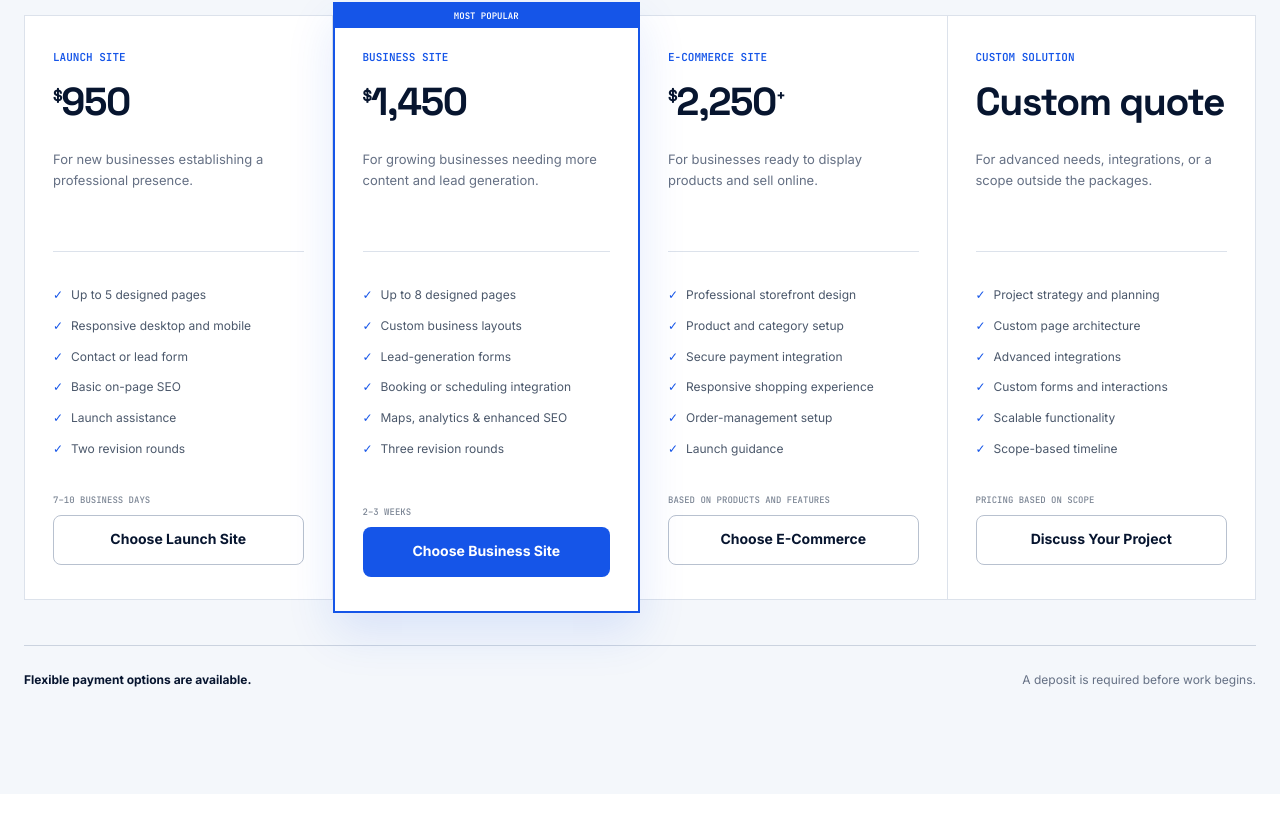
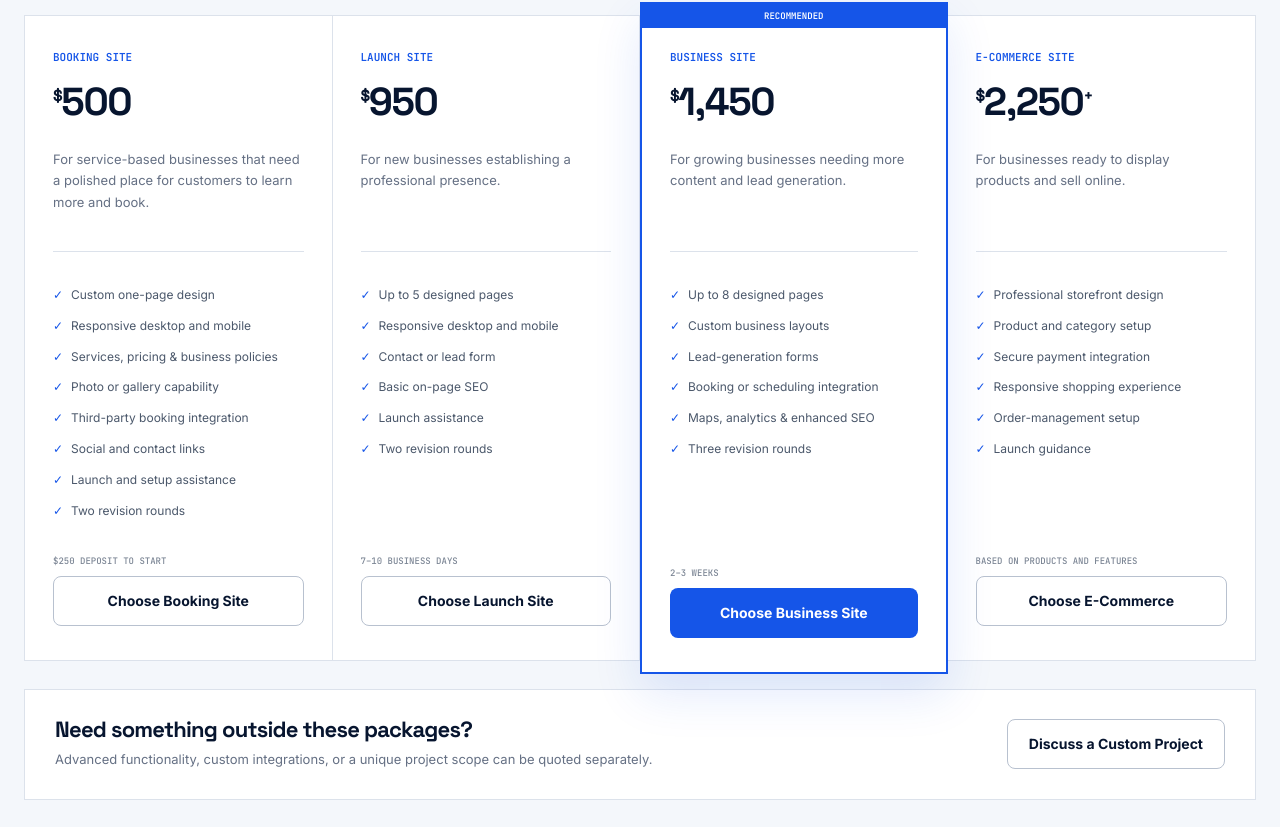
Before and after one commit to Drakes-Code-Design/drakescode, a plain HTML site: page index.html in a window 1280 px wide. Shown: the part 6773-7600 px from the top of the page. Drawn offline with Linux system fonts and the light colour scheme.

Commit message:
UI updates

```diff
--- a/index.html
+++ b/index.html
@@ -594,6 +594,35 @@
           <div class="pricing-grid">
             <article class="price-card reveal">
               <div>
+                <p>Booking Site</p>
+                <h3><sup>$</sup>500</h3>
+                <span
+                  >For service-based businesses that need a polished place for
+                  customers to learn more and book.</span
+                >
+              </div>
+              <ul>
+                <li>Custom one-page design</li>
+                <li>Responsive desktop and mobile</li>
+                <li>Services, pricing &amp; business policies</li>
+                <li>Photo or gallery capability</li>
+                <li>Third-party booking integration</li>
+                <li>Social and contact links</li>
+                <li>Launch and setup assistance</li>
+                <li>Two revision rounds</li>
+              </ul>
+              <p class="delivery">$250 deposit to start</p>
+              <button
+                type="button"
+                class="btn btn-secondary package-button"
+                data-service="booking-site"
+                data-budget="500"
+              >
+                Choose Booking Site
+              </button>
+            </article>
+            <article class="price-card reveal">
+              <div>
                 <p>Launch Site</p>
                 <h3><sup>$</sup>950</h3>
                 <span
@@ -611,6 +640,7 @@
               </ul>
               <p class="delivery">7–10 business days</p>
               <button
+                type="button"
                 class="btn btn-secondary package-button"
                 data-service="launch-site"
                 data-budget="950"
@@ -619,7 +649,7 @@
               </button>
             </article>
             <article class="price-card featured reveal">
-              <p class="popular">Most popular</p>
+              <p class="popular">Recommended</p>
               <div>
                 <p>Business Site</p>
                 <h3><sup>$</sup>1,450</h3>
@@ -638,6 +668,7 @@
               </ul>
               <p class="delivery">2–3 weeks</p>
               <button
+                type="button"
                 class="btn btn-primary package-button"
                 data-service="business-site"
                 data-budget="1450"
@@ -664,6 +695,7 @@
               </ul>
               <p class="delivery">Based on products and features</p>
               <button
+                type="button"
                 class="btn btn-secondary package-button"
                 data-service="ecommerce-site"
                 data-budget="2250-plus"
@@ -671,33 +703,26 @@
                 Choose E-Commerce
               </button>
             </article>
-            <article class="price-card custom reveal">
-              <div>
-                <p>Custom Solution</p>
-                <h3>Custom quote</h3>
-                <span
-                  >For advanced needs, integrations, or a scope outside the
-                  packages.</span
-                >
-              </div>
-              <ul>
-                <li>Project strategy and planning</li>
-                <li>Custom page architecture</li>
-                <li>Advanced integrations</li>
-                <li>Custom forms and interactions</li>
-                <li>Scalable functionality</li>
-                <li>Scope-based timeline</li>
-              </ul>
-              <p class="delivery">Pricing based on scope</p>
+          </div>
+          <aside class="custom-project reveal">
+            <div>
+              <h3>Need something outside these packages?</h3>
+              <p>
+                Advanced functionality, custom integrations, or a unique
+                project scope can be quoted separately.
+              </p>
+            </div>
+            <div>
               <button
+                type="button"
                 class="btn btn-secondary package-button"
                 data-service="custom-solution"
                 data-budget="custom-quote"
               >
-                Discuss Your Project
+                Discuss a Custom Project
               </button>
-            </article>
-          </div>
+            </div>
+          </aside>
           <div class="payment-note">
             <strong>Flexible payment options are available.</strong
             ><span>A deposit is required before work begins.</span>
@@ -866,6 +891,7 @@
                 <label for="project-type">What do you need? *</label
                 ><select id="project-type" name="project-type" required>
                   <option value="">Select a package</option>
+                  <option value="booking-site">Booking Site — $500</option>
                   <option value="launch-site">Launch Site — $950</option>
                   <option value="business-site">Business Site — $1,450</option>
                   <option value="ecommerce-site">E-Commerce — $2,250+</option>
@@ -878,6 +904,7 @@
                 <label for="budget">Estimated budget</label
                 ><select id="budget" name="budget">
                   <option value="">Select a budget</option>
+                  <option value="500">$500</option>
                   <option value="950">$950</option>
                   <option value="1450">$1,450</option>
                   <option value="2250-plus">$2,250+</option>
--- a/responsive.css
+++ b/responsive.css
@@ -34,6 +34,9 @@
   }
   .price-card.featured {
     margin: 0;
+  }
+  .custom-project {
+    align-items: flex-start;
   }
   .about-grid,
   .faq-grid,
@@ -106,6 +109,7 @@
   body.menu-open .site-header {
     border-color: var(--line);
     background-color: #fff;
+    -webkit-backdrop-filter: none;
     backdrop-filter: none;
   }
   body.menu-open .mobile-nav {
@@ -339,6 +343,15 @@
   .price-card > div > span {
     min-height: 0;
   }
+  .custom-project {
+    flex-direction: column;
+    gap: 20px;
+    padding: 25px 22px;
+  }
+  .custom-project > div:last-child,
+  .custom-project .btn {
+    width: 100%;
+  }
   .payment-note {
     flex-direction: column;
     gap: 8px;
--- a/script.js
+++ b/script.js
@@ -58,10 +58,43 @@ document.addEventListener("DOMContentLoaded", () => {
   const form = document.querySelector("#contact-form");
   const project = document.querySelector("#project-type");
   const budget = document.querySelector("#budget");
-  document.querySelectorAll(".package-button").forEach((button) =>
+  const packageButtons = document.querySelectorAll(".package-button");
+
+  const selectPackage = (service, selectedBudget) => {
+    const serviceExists = [...project.options].some(
+      (option) => option.value === service,
+    );
+    const budgetExists = [...budget.options].some(
+      (option) => option.value === selectedBudget,
+    );
+
+    if (!serviceExists) return false;
+    project.value = service;
+    budget.value = budgetExists ? selectedBudget : "";
+    return true;
+  };
+
+  const savedPackage = new URLSearchParams(window.location.search).get(
+    "package",
+  );
+  if (savedPackage) {
+    const matchingButton = [...packageButtons].find(
+      (button) => button.dataset.service === savedPackage,
+    );
+    if (matchingButton)
+      selectPackage(
+        matchingButton.dataset.service,
+        matchingButton.dataset.budget,
+      );
+  }
+
+  packageButtons.forEach((button) =>
     button.addEventListener("click", () => {
-      project.value = button.dataset.service;
-      budget.value = button.dataset.budget;
+      selectPackage(button.dataset.service, button.dataset.budget);
+      const url = new URL(window.location.href);
+      url.searchParams.set("package", button.dataset.service);
+      url.hash = "contact";
+      window.history.replaceState(null, "", url);
       document
         .querySelector("#contact")
         .scrollIntoView({ behavior: reduceMotion ? "auto" : "smooth" });
@@ -71,6 +104,13 @@ document.addEventListener("DOMContentLoaded", () => {
       );
     }),
   );
+
+  project.addEventListener("change", () => {
+    const url = new URL(window.location.href);
+    if (!url.searchParams.has("package")) return;
+    url.searchParams.delete("package");
+    window.history.replaceState(null, "", url);
+  });
 
   const validate = (field) => {
     const error = field.parentElement.querySelector("small");
--- a/styles.css
+++ b/styles.css
@@ -132,6 +132,7 @@ h3 {
   border-color: rgba(220, 226, 235, 0.9);
   background: rgba(255, 255, 255, 0.95);
   box-shadow: 0 8px 30px rgba(7, 21, 47, 0.05);
+  -webkit-backdrop-filter: blur(12px);
   backdrop-filter: blur(12px);
 }
 .nav-wrap {
@@ -971,6 +972,29 @@ h3 {
 .price-card .btn {
   width: 100%;
 }
+.custom-project {
+  display: flex;
+  align-items: center;
+  justify-content: space-between;
+  gap: 40px;
+  margin-top: 28px;
+  padding: 28px 30px;
+  border: 1px solid var(--line);
+  background: white;
+}
+.custom-project h3 {
+  margin: 0 0 7px;
+  font-size: 22px;
+}
+.custom-project p {
+  max-width: 690px;
+  margin: 0;
+  color: var(--muted);
+  font-size: 13px;
+}
+.custom-project .btn {
+  white-space: nowrap;
+}
 .payment-note {
   display: flex;
   justify-content: space-between;
```
